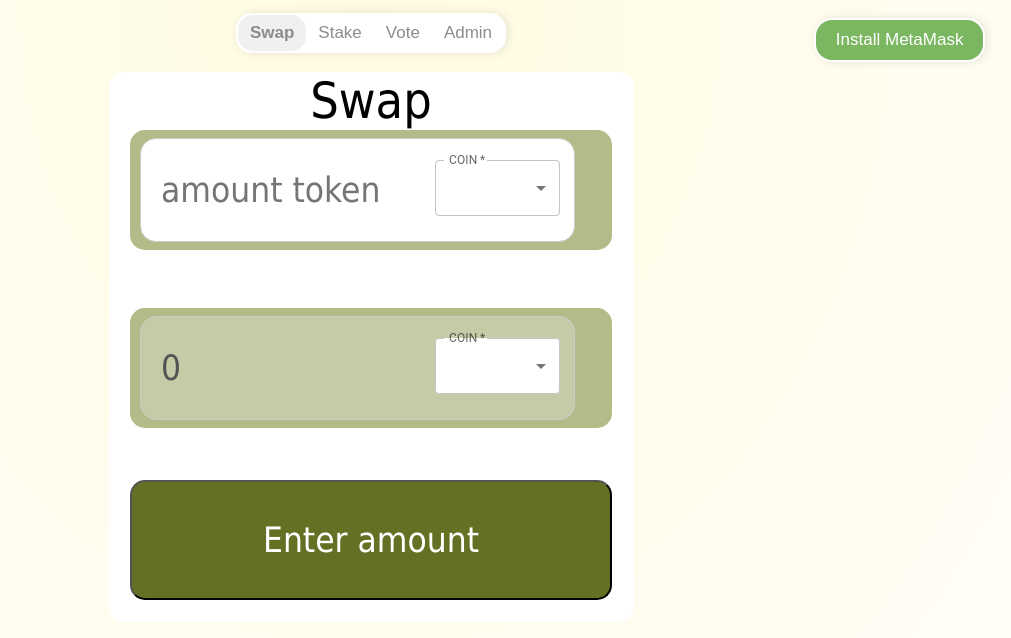
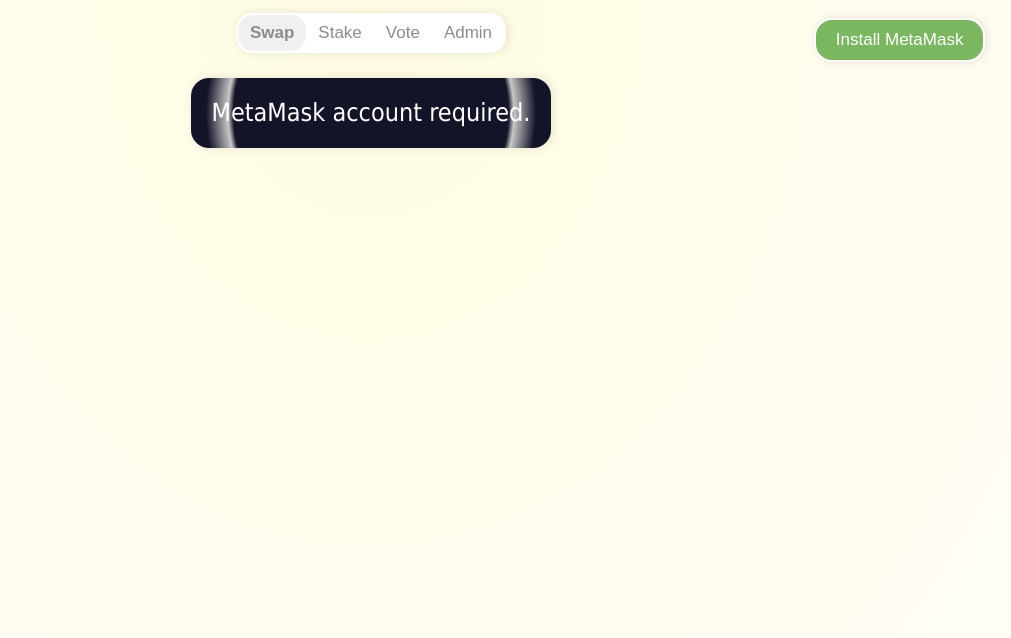
Before and after one commit to Thanabardi/rice, a React (Create React App) app: page /swap in a window 1280 px wide. Shown: the top 638 px of the page, without its empty margins (269-1280 px from the left). Built offline with nearby package versions, Linux system fonts and the light colour scheme.

Commit message:
improve template

```diff
--- a/src/assets/SwapPage.css
+++ b/src/assets/SwapPage.css
@@ -1,83 +1,96 @@
-.swapInterface img {
-    max-width: 25px;
-    border-radius: 50%;
-    height: auto;
-}
-
-.imageChange{
-    max-width: 25px;
-    border-radius: 50%;
-    height: auto;
-}
-.selectCoin {
-    display: flex;
-    justify-content: center;
-    justify-content: space-between;
-}
-
-.swapSelect {
-    margin-left: -300px;
-}
-
-.input-item {
-    display: flex;
-    margin-left: auto;
-    margin-right: auto;
-    background-color: rgb(179, 187, 136);
-    height: 120px;
-    width: 482px;
-    border-radius: 15px;
-}
-
-.swap {
-    margin-top: 1.5%;
-    font-size: 50px;
-    font-family: Tahoma;
-    background-color: white;
-    border-radius: 15px;
-    width: 525px;
-    height: 550px;
-    margin-left: auto;
-    margin-right: auto;
-}
-.swapInner {
-    margin: 30px 100px;
-    margin-left: 150px;
-}
-
-.swapInput {
-    width: 500px;
-    padding: 45px 20px;
-    margin: 8px 10px;
-    display: inline-block;
-    border: 1px solid #ccc;
-    border-radius: 16px;
-    box-sizing: border-box;
-    font-size: 35px;
-    font-family: Tahoma;
-}
-
-.swapSummit {
-    margin-left: auto;
-    margin-right: auto;
-    background-color: rgb(101, 112, 36);
-    height: 120px;
-    width: 482px;
-    border-radius: 15px;
-    cursor: pointer;
-    margin-top: 10%;
-    font-size: 35px;
-    font-family: Tahoma;
-    color: white;
-}
-
-.swapSummit :disabled{
-    pointer-events: none;
-    background-color: transparent;
-}
-.Alert {
+.swap-alert {
     font-family: Tahoma;
     color: red;
     font-size: 20px;
     margin-top: -160px;
 }
+
+.swap-inform {
+	background: radial-gradient(circle at 50%, rgb(20, 20, 40), rgb(20, 20, 40) 75%, rgb(199, 199, 199) 78%, rgb(20, 20, 40) 90%);
+	color: rgb(255, 255, 255);
+	line-height: 30px;
+	padding: 20px;
+	display: inline-block;
+	min-width: 25%;
+    margin-top: 2%;
+	border-radius: 18px;
+	margin-bottom: 20px;
+	box-shadow: 2px 0px 10px rgba(0, 0, 0, 0.1);
+}
+
+.swap {
+	margin-top: 2%;
+	margin-left: auto;
+	margin-right: auto;
+    background-color: white;
+    display: inline-block;
+    min-width: 25%;
+    height: 100%;
+	border-radius: 18px;
+	box-shadow: 2px 0px 10px rgba(0, 0, 0, 0.1);
+}
+
+.swap-div {
+    background-color: rgba(0, 0, 0, 0.05);
+    display: flex;
+    width: 93%;
+	padding: 2%;
+	border-radius: 15px;
+    margin: 5px;
+}
+
+.swap-input {
+    border: none;
+	background: none;
+	padding: 10px;
+    border-radius: 18px;
+	width: 200%;
+    font-size: 20px;
+}
+.swap-input:focus {
+    outline: none;
+}
+
+.swap-img {
+    max-width: 25px;
+    border-radius: 100%;
+}
+
+.swap-button{
+    background: rgb(123, 182, 97);
+    text-decoration: none;
+    width: 95%;
+    height: 50px;
+    color: white;
+    border: none;
+    margin: 10px;
+    font-size: 17px;
+    border-radius: 18px;
+    margin-top: 10px;
+    box-shadow: 2px 0px 10px rgba(0, 0, 0, 0.1);
+}
+
+.swap-button:hover {
+    color: rgb(150, 90, 62);
+	background: rgb(255, 237, 121);
+	cursor: pointer;
+}
+
+.swap-button-dis{
+    background: rgb(123, 182, 97);
+    text-decoration: none;
+    width: 95%;
+    height: 50px;
+    color: white;
+    border: none;
+    margin: 10px;
+    font-size: 17px;
+    border-radius: 18px;
+    margin-top: 10px;
+    box-shadow: 2px 0px 10px rgba(0, 0, 0, 0.1);
+}
+
+.swap-button :disabled{
+    pointer-events: none;
+    background-color: transparent;
+}
--- a/src/pages/SwapPage.jsx
+++ b/src/pages/SwapPage.jsx
@@ -1,15 +1,20 @@
-import React, { useState, useEffect } from 'react';
+import React, { useState, useEffect  } from 'react';
 import { ethers } from 'ethers'
 import WMATIC from '../artifacts/contracts/WMatic.sol/WMATIC.json'
 import Swap from '../artifacts/contracts/Swap.sol/Swap.json'
-import matic from '../assets/images/matic.png';
-import rice from '../assets/images/rice.jpg';
-import '../assets/SwapPage.css';
+import h2d from '../utils/H2D';
+import checkMetaMask from '../utils/CheckMetaMask';
+
 import Box from '@mui/material/Box';
 import InputLabel from '@mui/material/InputLabel';
 import MenuItem from '@mui/material/MenuItem';
 import FormControl from '@mui/material/FormControl';
 import Select from '@mui/material/Select';
+
+import '../assets/SwapPage.css';
+
+import matic from '../assets/images/matic.png';
+import rice from '../assets/images/rice.jpg';
 
 const SwapPage = () => {
   const swapAddress = '0x9DDe8618a3713aE483E4976Ae8427A040d9f931B'
@@ -40,49 +45,26 @@
       // const wMatic = new ethers.Contract(wMaticAddress, WMATIC.abi, signer)
       // await wMatic.approve(poolFactoryAddress, '1000000000000000')
 
-      setTimeout(function () {
-        const contract = new ethers.Contract(swapAddress, Swap.abi, signer)
+      // setTimeout(function () {
+      //   const contract = new ethers.Contract(swapAddress, Swap.abi, signer)
 
-        const transaction = contract.swap(
-              e.target[0].value, //rice
-              e.target[1].value, // matic
-              e.target[2].value*100000 + "0000000000000",
-            )
-      }, 20000);
+      //   const transaction = contract.swap(
+      //         e.target[0].value, //rice
+      //         e.target[1].value, // matic
+      //         e.target[2].value*100000 + "0000000000000",
+      //       )
+      // }, 20000);
     }
   }
-  function add(x, y) {
-    var c = 0, r = [];
-    var x = x.split('').map(Number);
-    var y = y.split('').map(Number);
-    while(x.length || y.length) {
-            var s = (x.pop() || 0) + (y.pop() || 0) + c;
-            r.unshift(s < 10 ? s : s - 10);
-            c = s < 10 ? 0 : 1;
-    }
-    if(c) r.unshift(c);
-    return r.join('');
-  }
 
-  function h2d(s) {
-  var dec = '0';
-  s.split('').forEach(function(chr) {
-      var n = parseInt(chr, 16);
-      for(var t = 8; t; t >>= 1) {
-          dec = add(dec, dec);
-          if(n & t) dec = add(dec, '1');
-      }
-  });
-  return dec;
-  }
-
-  async function  onGetOdds(){
+  async function  onGetOdds(amount){
     if (typeof window.ethereum !== 'undefined') {
       const provider = new ethers.providers.JsonRpcProvider('https://rpc-mumbai.maticvigil.com')
       console.log({ provider })
       const contract = new ethers.Contract(swapAddress, Swap.abi, provider)
           try {
-            const data = await contract.getTokenOdds(coinState1, coinState2,  amountState*100000 + "0000000000000",)
+            console.log("amountState",amount)
+            const data = await contract.getTokenOdds(coinState1, coinState2,  amount*100000 + "0000000000000",)
             setHex(data._hex);
             const hexToDec = h2d(data._hex);
             if (data._hex==="0x00"){
@@ -99,21 +81,32 @@
     }
   }
 
-  function isSufficient(){
-    // const ele = document.getElementById("value").value
-    console.log("insuffiecient ", amountHex)
-    if (amountHex==='0x00'){
-      document.getElementById("Summit").disabled = true;
-    } else {
-      document.getElementById("Summit").disabled = false;
-    }
-  }
+  // function isSufficient(){
+  //   // const ele = document.getElementById("value").value
+  //   // console.log("insuffiecient ", amountHex)
+  //   if (amountHex==='0x00'){
+  //     document.getElementById("Summit").disabled = true;
+  //   } else {
+  //     document.getElementById("Summit").disabled = false;
+  //   }
+  // }
 
   const [coinState1, setState1] = useState('0');
   const [coinState2, setState2] = useState('0');
-  const [amountState, setAmountState] = useState('0');
+  // const [amountState, setAmountState] = useState('0');
   const [amountHex, setHex] = useState('0');
   const [amountCalculation, setCalculateState] = useState('0');
+
+  let [status, setStatus] = useState(checkMetaMask())
+
+  useEffect(() => {
+    const interval = setInterval(() => {
+      setStatus(checkMetaMask())
+      if (checkMetaMask() === "Connected") {
+        clearInterval(interval);
+      }
+    }, 3000);
+  }, []);
 
   const handleChange1 = (event) => {
     setState1(event.target.value);
@@ -122,28 +115,32 @@
 
   const handleChange2 = (event) => {
     setState2(event.target.value);
-    console.log(event.target.value)
+    // console.log(event.target.value)
   };
 
   const handleChange3 = (event) => {
-    setAmountState(event.target.value);
-    console.log(event.target.value);
-    onGetOdds();
+    // setAmountState(event.target.value);
+    // console.log(event.target.value);
+    onGetOdds(event.target.value);
   }
 
   return (
+    // <input className='swapInput' type="hidden" value={coinState1} disabled={coinState1===""}></input>
+    // <input className='swapInput' type="hidden" value={coinState2} disabled={coinState1===""}></input>
+    <div>
+      {(status !== "Connected") &&
+      <div className='swap-inform'>
+				<div style={{fontSize: "25px"}}>MetaMask account required.</div>
+			</div>}
+      <p />
+      {(status !== "Install MetaMask") &&
       <div className='swap'>
-      Swap
-        <div style={{ margin_top: '5%'}}>
+        <div style={{padding: "20px", fontSize: "30px"}}>Swap</div>
         <form onSubmit={onSwap}>
-              <input className='swapInput' type="hidden" value={coinState1} disabled={coinState1===""}></input>
-              <input className='swapInput' type="hidden" value={coinState2} disabled={coinState1===""}></input>
-              <div className='input-item'>
-                <input id='value' className='swapInput' placeholder='amount token' type='number' step=".0001" onInput={handleChange3}></input>
-                <div className='swapInner'>
-                    <div className='swapSelect'>
-                      <div className='swapInterface'>
-                        <Box sx={{ width:"125px" }}>
+          <div className='swap-div'>
+            <input className='swap-input' id='value' placeholder='amount token' type='number' step=".0001" onInput={handleChange3}></input>
+            <div className='swap-input-select'>
+              <Box sx={{ width:"125px"}}>
                 <FormControl fullWidth required>
                   <InputLabel id="demo-simple-select-label">COIN</InputLabel>
                   <Select
@@ -156,22 +153,18 @@
                       bgcolor:"white"
                     }}
                   >
-                                  <MenuItem value={coinOption[0].value}>Matic <img className="imageChange" src={coinOption[0].img}/></MenuItem>
-                                  <MenuItem value={coinOption[1].value}>Rice <img className="imageChange" src={coinOption[1].img}/></MenuItem>
+                    <MenuItem sx={{display: "flex", justifyContent: "space-between"}} value={coinOption[0].value}>Matic <img className='swap-img' src={coinOption[0].img} alt="Matic"/></MenuItem>
+                    <MenuItem sx={{display: "flex", justifyContent: "space-between"}} value={coinOption[1].value}>Rice <img className='swap-img' src={coinOption[1].img} alt="Rice"/></MenuItem>
                   </Select>
                 </FormControl>
               </Box>
             </div>
           </div>
-                </div>
-              </div>
-              <br/>
-              <div className='input-item'>
-            <input className='swapInput' value={amountCalculation} placeholder='amount token' type='number' step=".0001" disabled></input><br/>
-            <div className='swapInner'>
-            <div className='swapSelect'>
-              <div className='swapInterface'>
-                <Box sx={{ width:"125px" }}>
+          <div style={{opacity: "50%", fontSize: "15px", fontWeight: "bold", lineHeight: "8px"}}>To</div>
+          <div className='swap-div'>
+            <input className='swap-input' value={amountCalculation} placeholder='amount token' type='number' step=".0001" disabled></input>
+            <div className='swap-input-select'>
+              <Box sx={{ width:"125px"}}>
                 <FormControl fullWidth required>
                   <InputLabel id="demo-simple-select-label">COIN</InputLabel>
                   <Select
@@ -184,19 +177,18 @@
                       bgcolor:"white"
                     }}
                   >
-                          <MenuItem value={coinOption[0].value}>Matic <img className='imageChange' src={coinOption[0].img}/></MenuItem>
-                          <MenuItem value={coinOption[1].value}>Rice <img className='imageChange' src={coinOption[1].img}/></MenuItem>
+                    <MenuItem sx={{display: "flex", justifyContent: "space-between"}} value={coinOption[0].value}>Matic <img className='swap-img' src={coinOption[0].img} alt="Matic"/></MenuItem>
+                    <MenuItem sx={{display: "flex", justifyContent: "space-between"}} className='swap-select' value={coinOption[1].value}>Rice <img className='swap-img' src={coinOption[1].img} alt="Rice"/></MenuItem>
                   </Select>
                 </FormControl>
               </Box>
             </div>
           </div>
-            </div>
-            </div>
-              <button id="Summit" className='swapSummit' disabled={amountHex==="0x00"?true :false}>Enter amount</button>
+          <button className={amountHex==="0x00" || status !== "Connected" ? 'swap-button-dis':'swap-button'} id="Summit"
+            disabled={amountHex==="0x00" || status !== "Connected"?true :false}>Enter amount</button>
         </form>
-          <p className='Alert' id="Alert"></p>
-        </div>
+        {/* <p className='Alert' id="Alert"></p> */}
+      </div>}
     </div>
   );
 }
--- /dev/null
+++ b/src/utils/CheckMetaMask.jsx
@@ -0,0 +1,12 @@
+export default function checkMetaMask() {
+  // console.log("check MetaMask",window.ethereum)
+  if (typeof window.ethereum !== 'undefined') {
+    if (window.ethereum.selectedAddress === null) {
+      return "Connect MetaMask"
+    } else {
+      return "Connected"
+    }
+  } else {
+    return "Install MetaMask"
+  }
+}
--- a/src/utils/add.jsx
+++ b/src/utils/add.jsx
@@ -1,7 +1,7 @@
-export default function add(x, y) {
+export default function add(num1, num2) {
     var c = 0, r = [];
-    var x = x.split('').map(Number);
-    var y = y.split('').map(Number);
+    var x = num1.split('').map(Number);
+    var y = num2.split('').map(Number);
     while(x.length || y.length) {
             var s = (x.pop() || 0) + (y.pop() || 0) + c;
             r.unshift(s < 10 ? s : s - 10);
```
Also changed, not shown: src/assets/VotePopup.css (+13 -0 lines), src/components/CallMetaMask.jsx (+4 -16 lines), src/components/VotePopup.jsx (+7 -5 lines), src/pages/VotePage.jsx (+2 -14 lines). Lines whose indentation alone changed are shown as unchanged.
